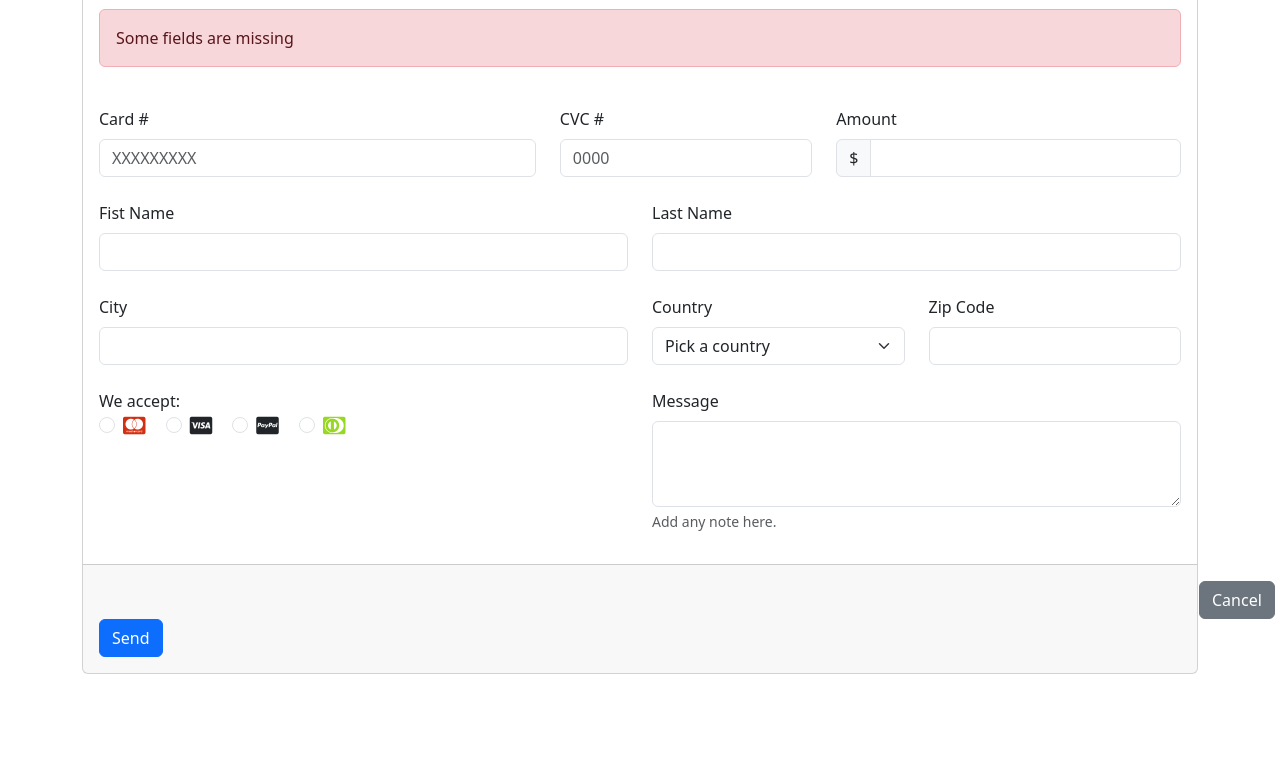
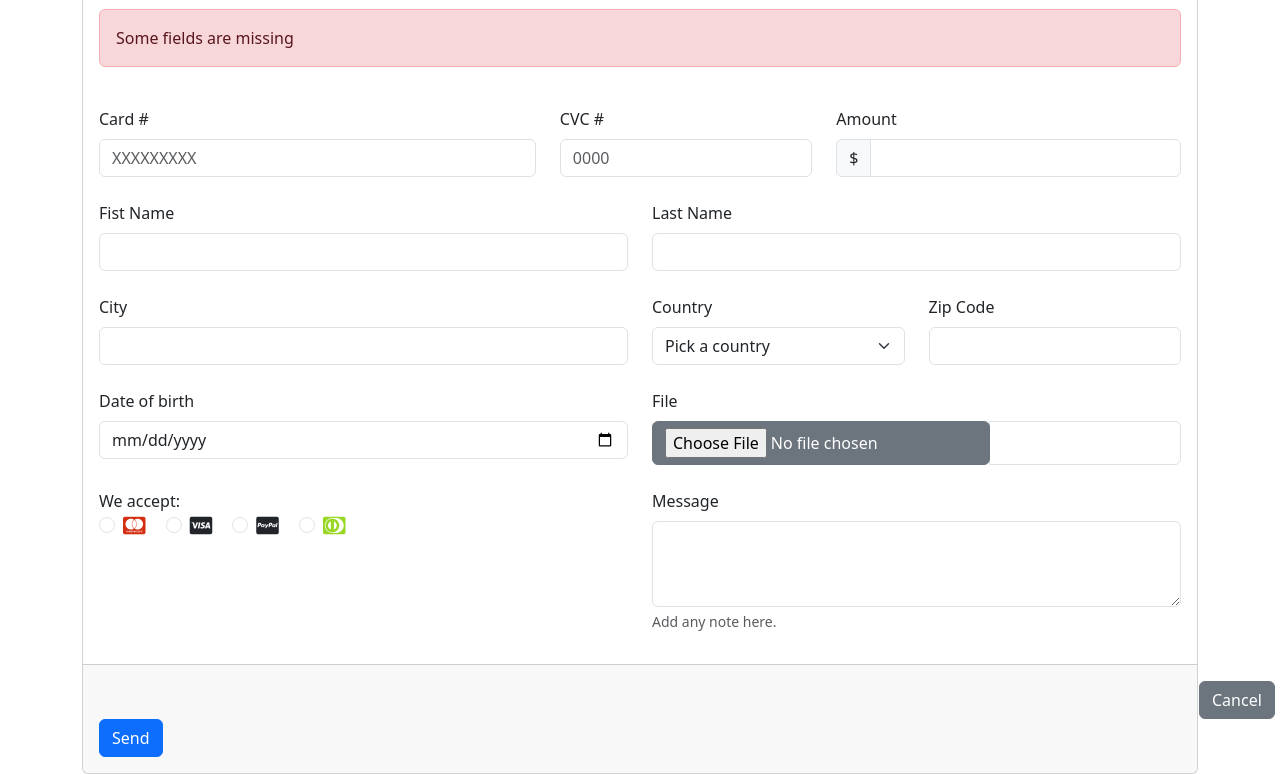
Before and after one commit to 4GeeksAcademy/mikeaprile-formulario-html5, a plain HTML site: page index.html in a window 1280 px wide. Shown: the part 71-845 px from the top of the page. Before the commit the page ends 800 px from the top, so only its background shows below. Drawn offline with nearby package versions, Linux system fonts and the light colour scheme.

Commit message:
Terminado

```diff
--- a/index.html
+++ b/index.html
@@ -12,7 +12,7 @@
     <title>Formulario HTML5</title>
   </head>
   <body>
-    <div class="container">
+    <div class="container mt-5b">
       <div class="card">
       <div class="card-header"><h2>Payment form example</h2>
       </div>
@@ -62,7 +62,21 @@
         <label for="validationDefault05" class="form-label">Zip Code</label>
         <input type="text" class="form-control" id="validationDefault05" required>
       </div>
-
+      <div class="col-md-6">
+        <label for="nacimiento"class="form-label">Date of birth<small></small></label>
+        <input type="date" id="nacimiento"  name="nacimiento"  class="form-control">
+    </div>
+      <div class="col-md-6">
+        <label for="banner" class="form-label">File</label>
+        <div class="input-group">
+            <label class="input-group-btn">
+          <span class="btn btn-secondary btn-file">
+                     <input accept=".jpg,.png,.jpeg,.gif" class="hidden" name="banner" type="file" id="banner">
+                </span>
+            </label>
+            <input class="form-control" id="banner_captura" readonly="readonly" name="banner_captura" type="text" value="">
+        </div>
+    </div>
       <div class="col-md-6">
         <div>We accept:</div>
         <div class="form-check form-check-inline">
```
